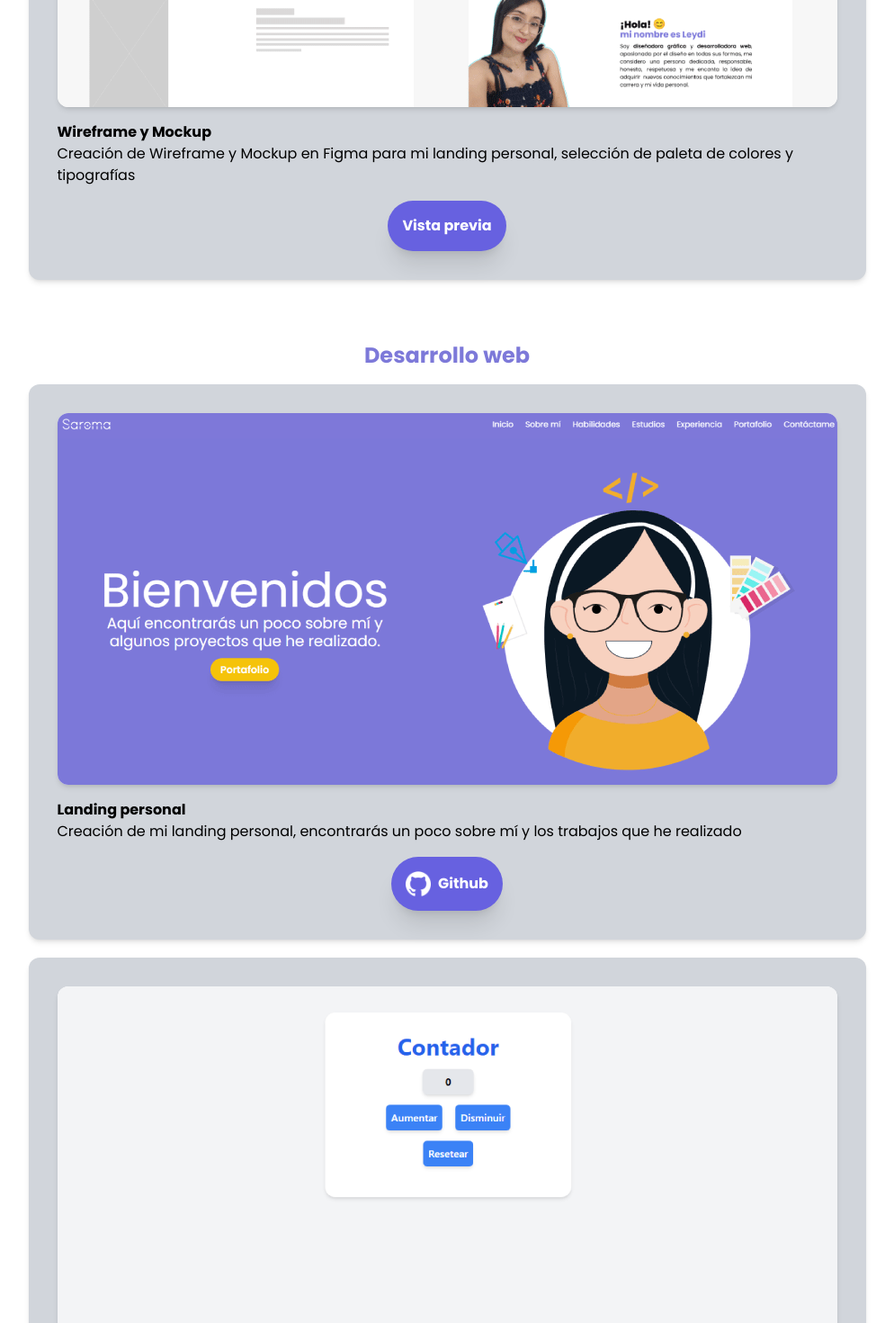
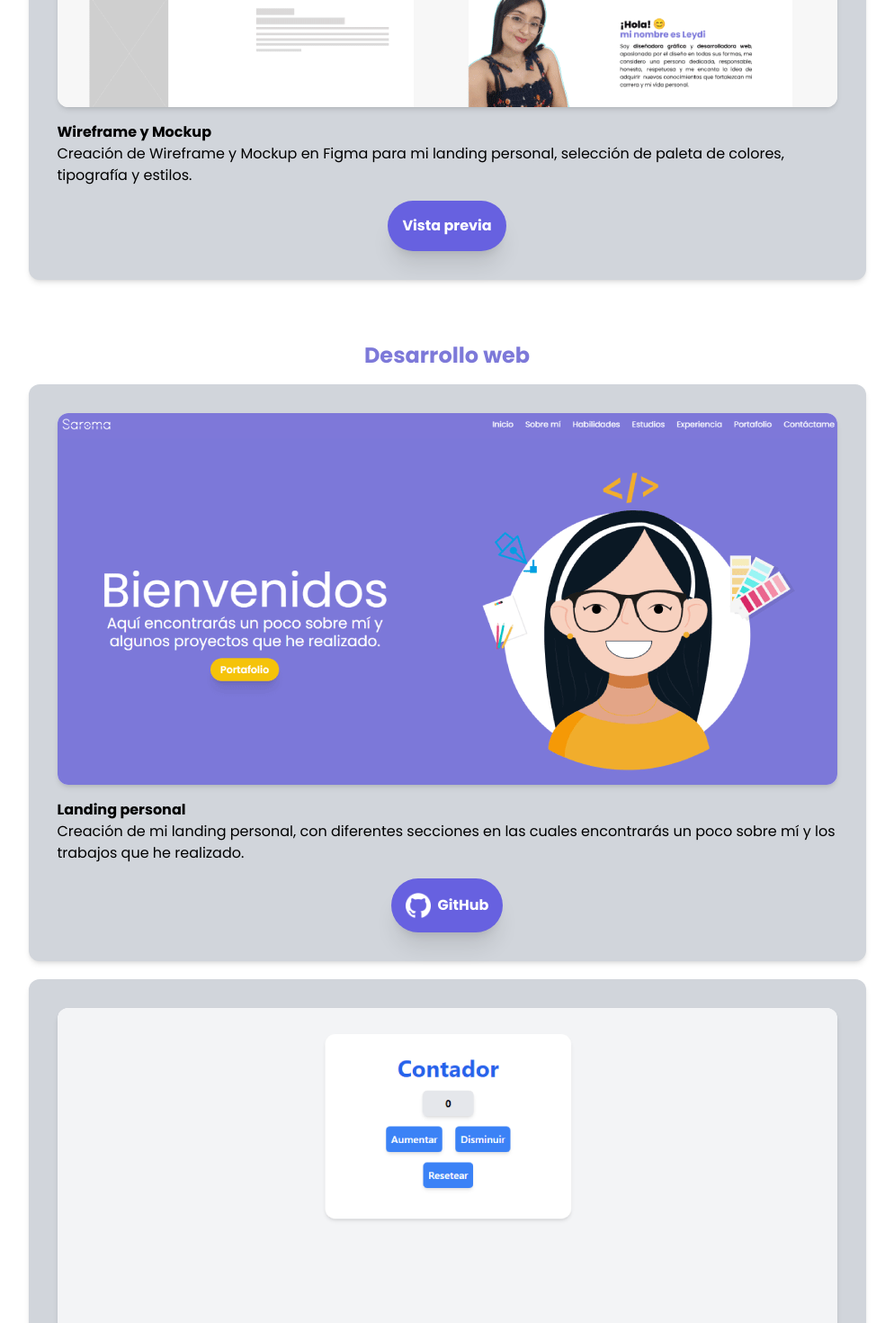
Before and after one commit to leydimadrid/landing-page, a React (Vite) app: page / in a window 1280 px wide. Shown: the part 4440-5910 px from the top of the page at 90% size, without its empty margins (143-1137 px from the left). Built offline with nearby package versions, Linux system fonts and the light colour scheme.

Commit message:
Se organizan algunos detalles en general

```diff
--- a/src/components/ComponentesReutilizables/PlantillaTrabajosGithub.jsx
+++ b/src/components/ComponentesReutilizables/PlantillaTrabajosGithub.jsx
@@ -20,10 +20,10 @@ export const PlantillaTrabajosGithub = ({
           <a
             href={urlgithub}
             target="_blank"
-            id="vistaprevia"
+            id="github"
             className="botonVistayGitHub font-bold rounded-full text-white py-1 md:p-4 md:px-4 cursor-pointer shadow-xl items-center flex justify-center focus:outline-none focus:ring focus:ring-violet-300"
           >
-            <img className="md:w-7 w-6 mr-2" src={iconoGitHub} /> Github
+            <img className="md:w-7 w-6 mr-2" src={iconoGitHub} /> GitHub
           </a>
         </div>
         </div>
--- a/src/components/ComponentesReutilizables/PlantillaTrabajosWeb.jsx
+++ b/src/components/ComponentesReutilizables/PlantillaTrabajosWeb.jsx
@@ -29,7 +29,7 @@ export const PlantillaTrabajosWeb = ({
           <a
             href={urlgithub}
             target="_blank"
-            id="vistaprevia"
+            id="github"
             className="botonVistayGitHub font-bold rounded-full text-white  py-1 md:px-6 cursor-pointer shadow-xl items-center flex justify-center mt-2 md:mt-0 md:ml-8 ml-0 focus:outline-none focus:ring focus:ring-violet-300 "
           >
             <img className="md:w-7 w-6 mr-2" src={iconoGitHub} />
--- a/src/components/NavBar2.jsx
+++ /dev/null
@@ -1,37 +0,0 @@
-export const NavBar2 = () => {
-  return (
-    <>
-    <nav class="bg-white border-gray-200 px-2 sm:px-4 py-2.5 rounded dark:bg-gray-900">
-      <div class="container flex flex-wrap justify-between items-center mx-auto">
-        <a href="https://flowbite.com/" class="flex items-center">
-            <img src="https://flowbite.com/docs/images/logo.svg" class="mr-3 h-6 sm:h-9" alt="Flowbite Logo"/>
-            <span class="self-center text-xl font-semibold whitespace-nowrap dark:text-white">Flowbite</span>
-        </a>
-        <button data-collapse-toggle="navbar-default" type="button" class="inline-flex items-center p-2 ml-3 text-sm text-gray-500 rounded-lg md:hidden hover:bg-gray-100 focus:outline-none focus:ring-2 focus:ring-gray-200 dark:text-gray-400 dark:hover:bg-gray-700 dark:focus:ring-gray-600" aria-controls="navbar-default" aria-expanded="false">
-          <span class="sr-only">Open main menu</span>
-          <svg class="w-6 h-6" aria-hidden="true" fill="currentColor" viewBox="0 0 20 20" xmlns="http://www.w3.org/2000/svg"><path fill-rule="evenodd" d="M3 5a1 1 0 011-1h12a1 1 0 110 2H4a1 1 0 01-1-1zM3 10a1 1 0 011-1h12a1 1 0 110 2H4a1 1 0 01-1-1zM3 15a1 1 0 011-1h12a1 1 0 110 2H4a1 1 0 01-1-1z" clip-rule="evenodd"></path></svg>
-        </button>
-        <div class="hidden w-full md:block md:w-auto" id="navbar-default">
-          <ul class="flex flex-col p-4 mt-4 bg-gray-50 rounded-lg border border-gray-100 md:flex-row md:space-x-8 md:mt-0 md:text-sm md:font-medium md:border-0 md:bg-white dark:bg-gray-800 md:dark:bg-gray-900 dark:border-gray-700">
-            <li>
-              <a href="#" class="block py-2 pr-4 pl-3 text-white bg-blue-700 rounded md:bg-transparent md:text-blue-700 md:p-0 dark:text-white" aria-current="page">Home</a>
-            </li>
-            <li>
-              <a href="#" class="block py-2 pr-4 pl-3 text-gray-700 rounded hover:bg-gray-100 md:hover:bg-transparent md:border-0 md:hover:text-blue-700 md:p-0 dark:text-gray-400 md:dark:hover:text-white dark:hover:bg-gray-700 dark:hover:text-white md:dark:hover:bg-transparent">About</a>
-            </li>
-            <li>
-              <a href="#" class="block py-2 pr-4 pl-3 text-gray-700 rounded hover:bg-gray-100 md:hover:bg-transparent md:border-0 md:hover:text-blue-700 md:p-0 dark:text-gray-400 md:dark:hover:text-white dark:hover:bg-gray-700 dark:hover:text-white md:dark:hover:bg-transparent">Services</a>
-            </li>
-            <li>
-              <a href="#" class="block py-2 pr-4 pl-3 text-gray-700 rounded hover:bg-gray-100 md:hover:bg-transparent md:border-0 md:hover:text-blue-700 md:p-0 dark:text-gray-400 md:dark:hover:text-white dark:hover:bg-gray-700 dark:hover:text-white md:dark:hover:bg-transparent">Pricing</a>
-            </li>
-            <li>
-              <a href="#" class="block py-2 pr-4 pl-3 text-gray-700 rounded hover:bg-gray-100 md:hover:bg-transparent md:border-0 md:hover:text-blue-700 md:p-0 dark:text-gray-400 md:dark:hover:text-white dark:hover:bg-gray-700 dark:hover:text-white md:dark:hover:bg-transparent">Contact</a>
-            </li>
-          </ul>
-        </div>
-      </div>
-    </nav>
-    </>
-  )
-}
--- a/src/database/ProyectoLanding.js
+++ b/src/database/ProyectoLanding.js
@@ -5,7 +5,7 @@ export const ProyectoLanding = [
     imagen: "pagina-personal.png",
     titulo: "Landing personal",
     descripcion:
-      "Creación de mi landing personal, encontrarás un poco sobre mí y los trabajos que he realizado",
+      "Creación de mi landing personal, con diferentes secciones en las cuales encontrarás un poco sobre mí y los trabajos que he realizado.",
     urlgithub: "https://github.com/leydimadrid/landing-page",
   },
 ]
--- a/src/database/ProyectosUIUX.js
+++ b/src/database/ProyectosUIUX.js
@@ -4,7 +4,7 @@ export const ProyectosUIUX = [
     imagen: "mockup-figma.png",
     titulo: "Wireframe y Mockup",
     descripcion:
-      "Creación de Wireframe y Mockup en Figma para mi landing personal, selección de paleta de colores y tipografías",
+      "Creación de Wireframe y Mockup en Figma para mi landing personal, selección de paleta de colores, tipografía y estilos.",
     urlvistaprevia:
       "https://www.figma.com/file/R51udZZ33yIJRXjEqzGZmA/Wireframe-Landing-Page?node-id=0%3A1",
   },
--- a/src/database/proyectosDesarrolloWeb.js
+++ b/src/database/proyectosDesarrolloWeb.js
@@ -3,7 +3,7 @@ export const proyectosDesarrolloWeb = [
     id: 1,
     imagen: "contador.png",
     titulo: "Contador",
-    descripcion: "Contador que permite aumentar, disminuir y resetear",
+    descripcion: "Contador que permite aumentar, disminuir y resetear.",
     urlvistaprevia: "https://appcontador.netlify.app/",
     urlgithub: "https://github.com/leydimadrid/contador",
   },
@@ -13,7 +13,7 @@ export const proyectosDesarrolloWeb = [
     imagen: "lista-de-tareas.png",
     titulo: "Lista de tareas",
     descripcion:
-      "Lista de tareas con un CRUD completo, permite crear, leer, actualizar y borrar las tareas creadas",
+      "Lista de tareas con un CRUD completo, permite crear, leer, actualizar, borrar las tareas creadas y validación de campos vacíos.",
     urlvistaprevia: "https://listadetareas-crud.netlify.app/",
     urlgithub: "https://github.com/leydimadrid/aplicacion-todo",
   },
@@ -23,7 +23,7 @@ export const proyectosDesarrolloWeb = [
     imagen: "formulario-de-contacto.png",
     titulo: "Formulario de contacto",
     descripcion:
-      "Esta aplicación permite ingresar los datos solicitados y verlos en tiempo real",
+      "Esta aplicación permite ingresar los datos solicitados, verlos en tiempo real y validación de campos vacíos.",
     urlvistaprevia: "https://validaciondeformulario.netlify.app/",
     urlgithub: "https://github.com/leydimadrid/formulario-de-contacto",
   },
@@ -32,7 +32,7 @@ export const proyectosDesarrolloWeb = [
     id: 4,
     imagen: "superheroes.png",
     titulo: "Aplicación de Superhéroes",
-    descripcion: "Consumo de API de superhéroes de Marvel y DC",
+    descripcion: "Consumo de API de superhéroes de Marvel y DC, algunos ítems tienen animaciones y podrás ver cada superhéroe individualmente en 'Ver perfil'. ",
     urlvistaprevia: "https://superheroesmarveldc.netlify.app",
     urlgithub: "https://github.com/leydimadrid/app-heroes",
   },
@@ -41,7 +41,7 @@ export const proyectosDesarrolloWeb = [
     id: 5,
     imagen: "app-clima.png",
     titulo: "Aplicación del clima",
-    descripcion: "Consumo de API de clima",
+    descripcion: "Consumo de API de clima, tiene un buscador para ver la información de diferentes lugares, adicional un mensaje si la ciudad no se encuentra.",
     urlvistaprevia: "https://aplicaciondelclima.netlify.app/",
     urlgithub: "https://github.com/leydimadrid/app-clima",
   },
```
